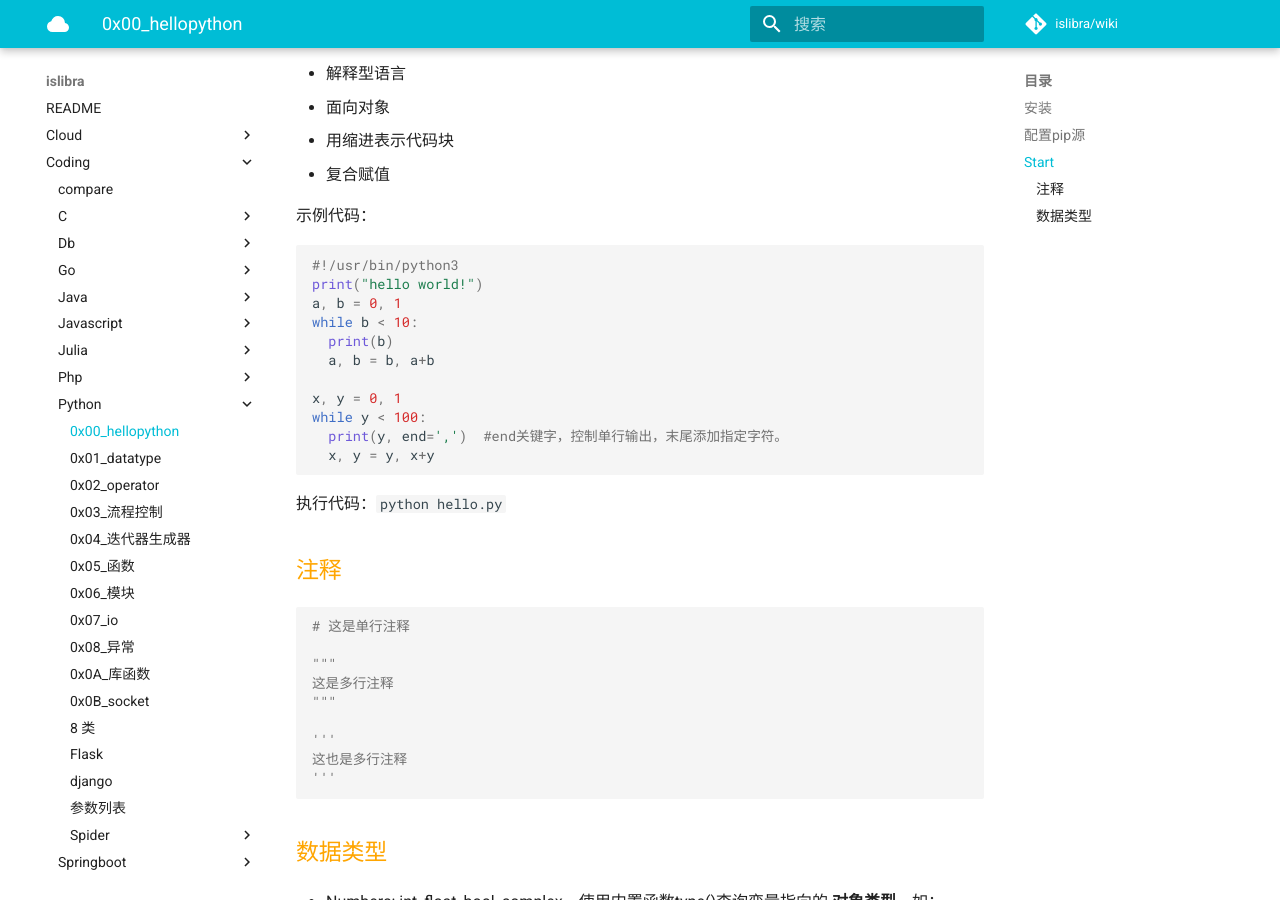
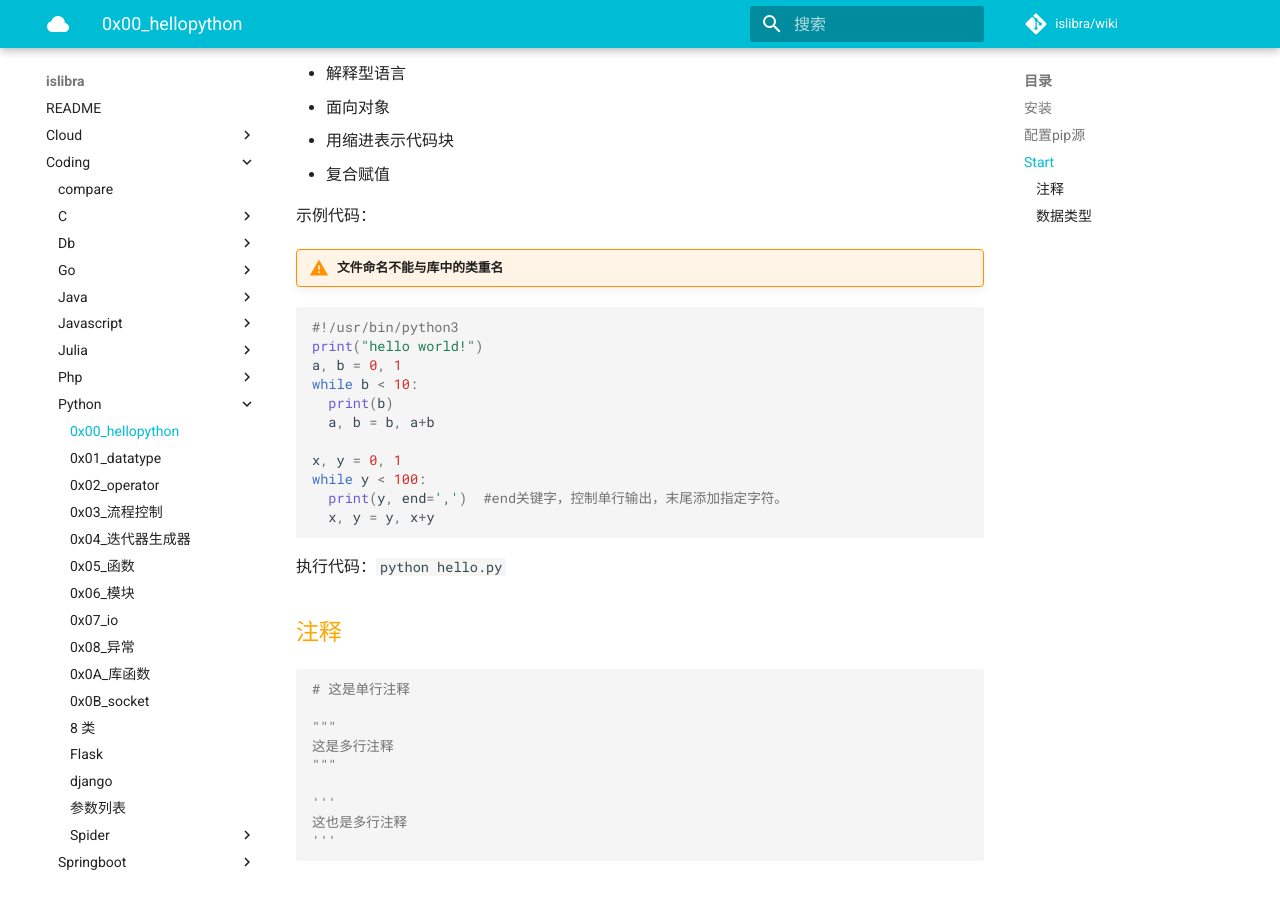
Before and after one commit to islibra/wiki, an MkDocs documentation site: the page built from docs/coding/python/0x00_hellopython.md, in a window 1280 px wide and 900 px high, scrolled down 923 px. Built offline with MkDocs 1.6.1 and Material for MkDocs 9.7.7, drawn with Linux system fonts in a browser that asks for light colours; comment, search, counter and statistics services are not loaded.

Commit message:
Update 0x00_hellopython.md

````diff
--- a/docs/coding/python/0x00_hellopython.md
+++ b/docs/coding/python/0x00_hellopython.md
@@ -42,6 +42,9 @@ trusted-host=mirrors.aliyun.com
 - 复合赋值
 
 示例代码：
+
+!!! warning "文件命名不能与库中的类重名"
+
 ```python
 #!/usr/bin/python3
 print("hello world!")
````
